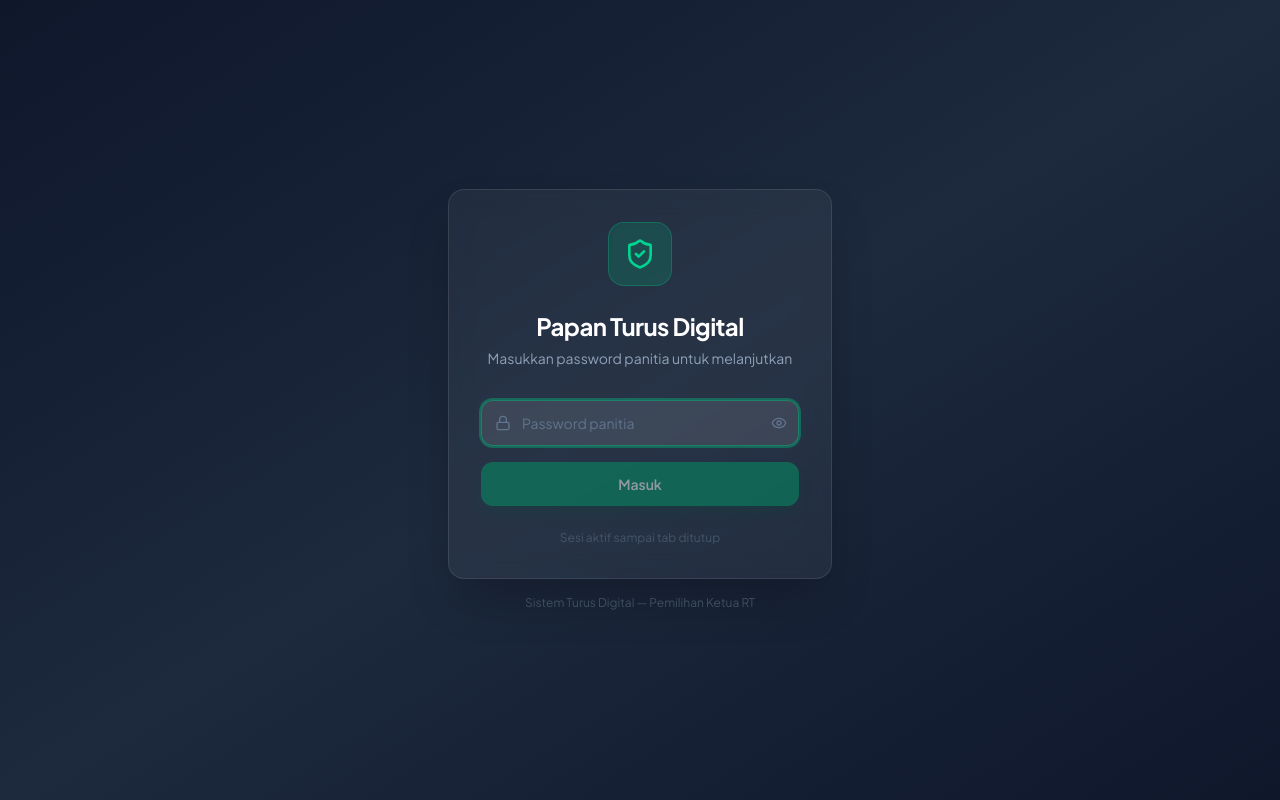
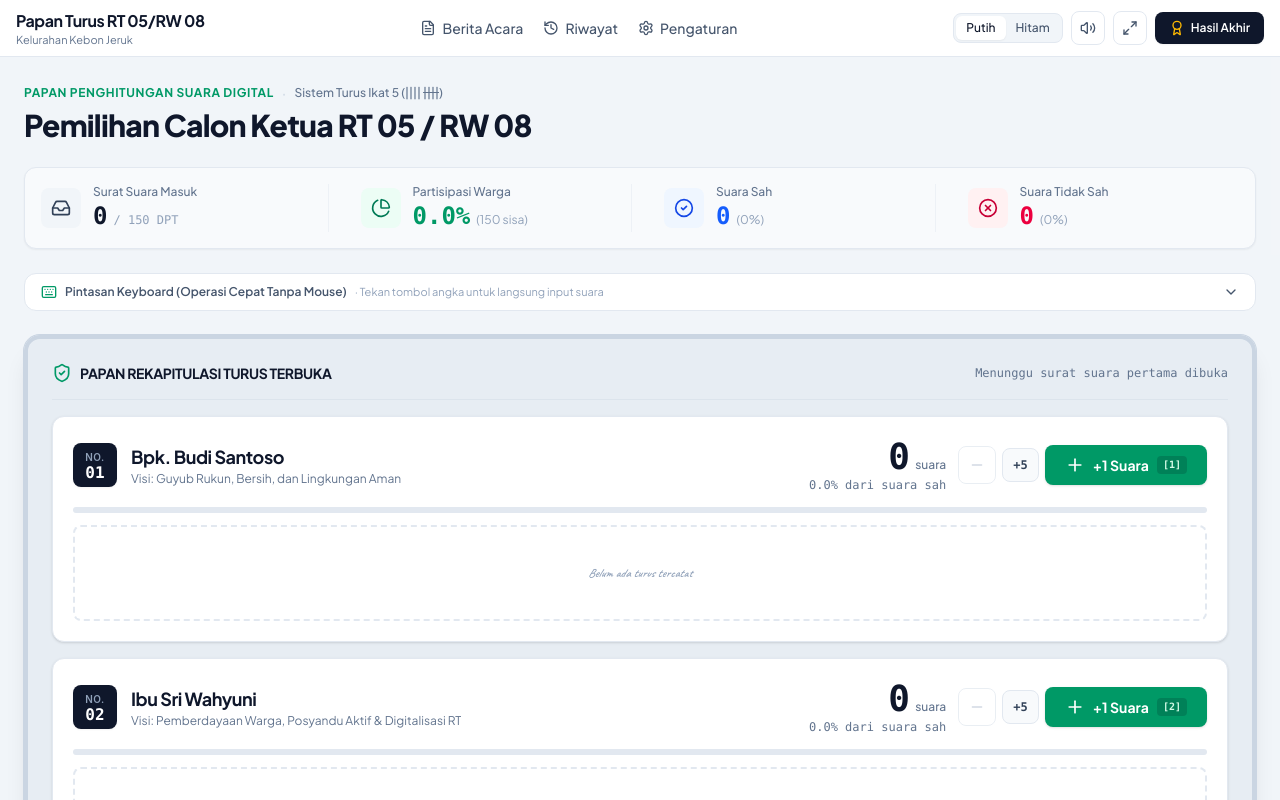
Before and after one commit to graphilitos/turus, a React (Vite) app: page / in a window 1280 px wide. Shown: the top 800 px of the page. Built offline with nearby package versions, Linux system fonts and the light colour scheme.

Commit message:
remove: hapus password gate

```diff
--- a/src/main.tsx
+++ b/src/main.tsx
@@ -1,10 +1,5 @@
 import {createRoot} from 'react-dom/client';
 import App from './App.tsx';
-import { PasswordGate } from './components/PasswordGate.tsx';
 import './index.css';
 
-createRoot(document.getElementById('root')!).render(
-  <PasswordGate>
-    <App />
-  </PasswordGate>
-);
+createRoot(document.getElementById('root')!).render(<App />);
```
